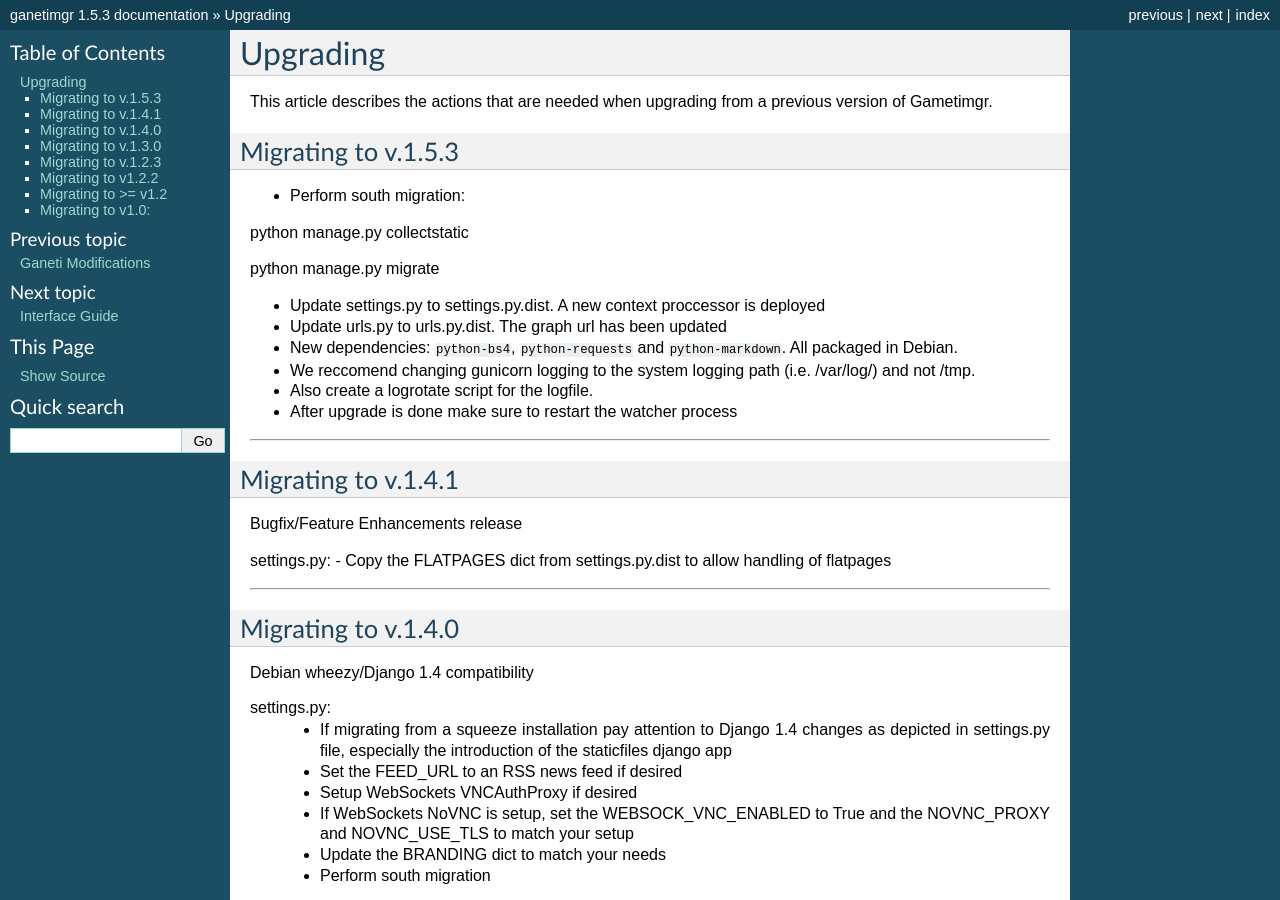
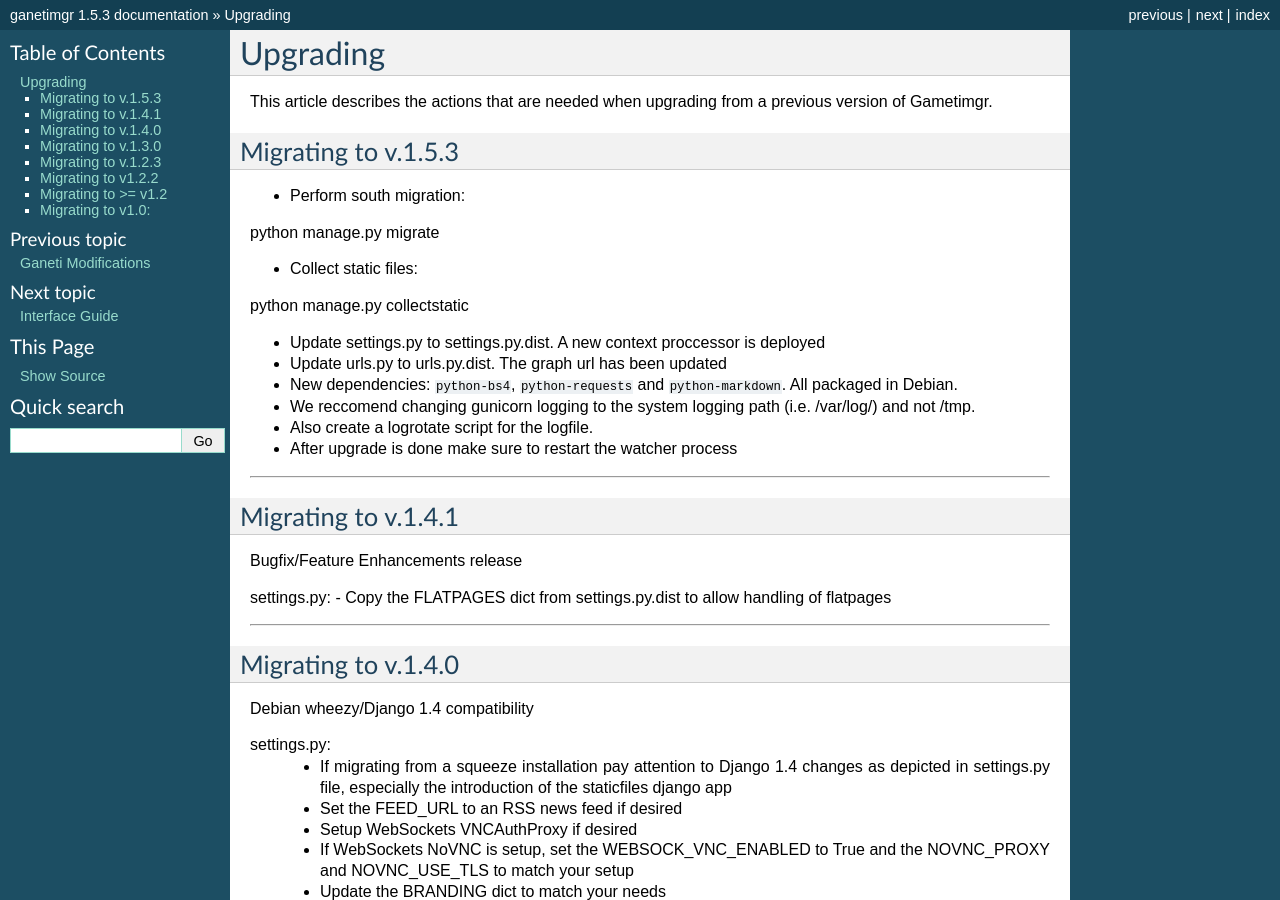
Before and after one commit to grnet/ganetimgr, a Sphinx documentation site: the page built from docs/source/upgrade.rst, in a window 1280 px wide and 900 px high. Built offline with Sphinx 7.4.7, drawn with Linux system fonts in a browser that asks for light colours.

Commit message:
Minor fixes to doc

```diff
--- a/docs/source/upgrade.rst
+++ b/docs/source/upgrade.rst
@@ -9,9 +9,11 @@
 
 - Perform south migration::
 
+python manage.py migrate
+
+- Collect static files::
+
 python manage.py collectstatic
-
-python manage.py migrate
 
 - Update settings.py to settings.py.dist. A new context proccessor is deployed
 - Update urls.py to urls.py.dist. The graph url has been updated
```
